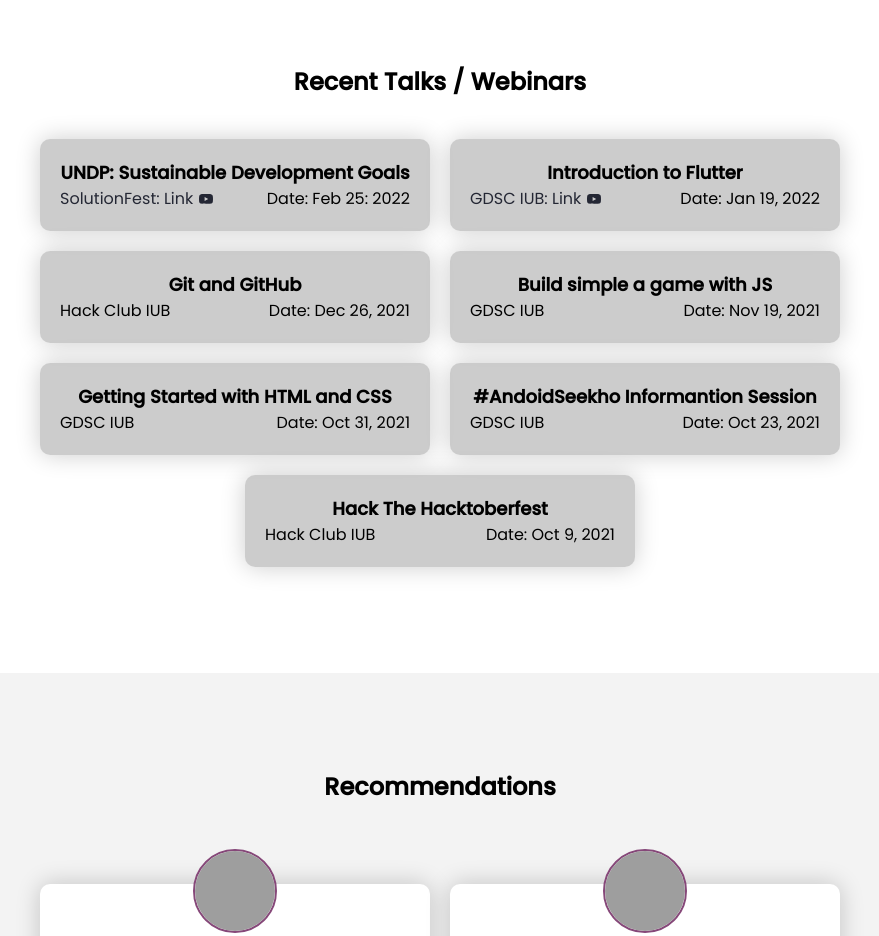
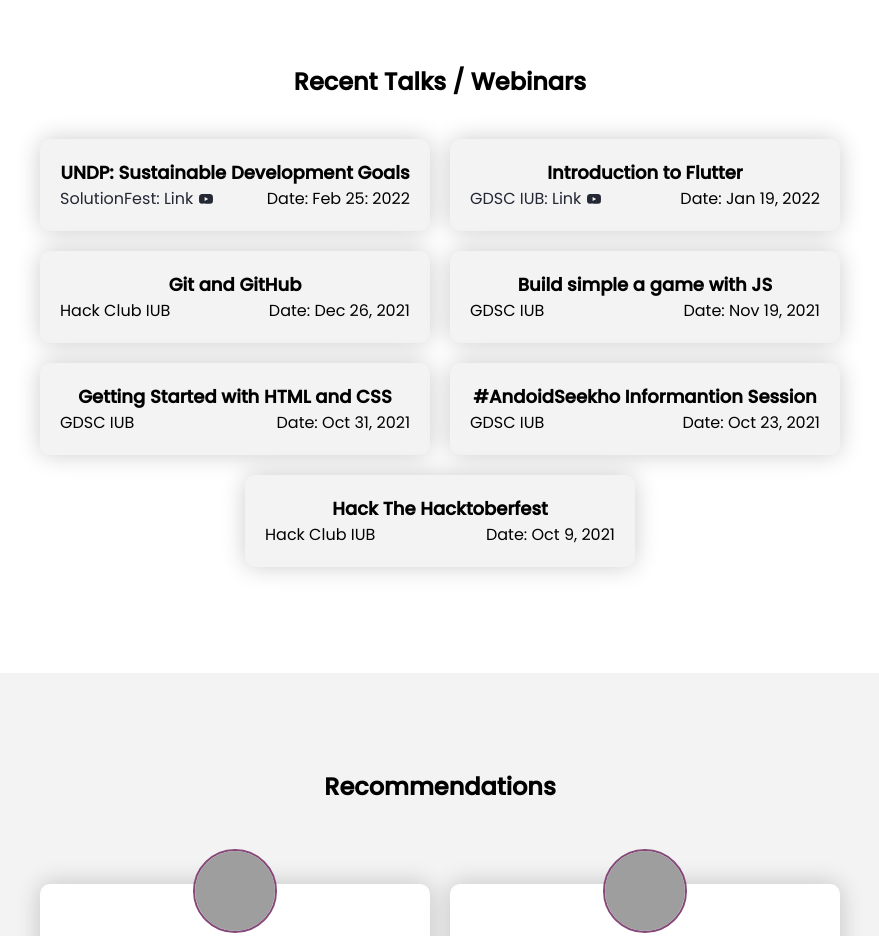
Before and after one commit to sharjeelyunus/sharjeelyunus.github.io, a Next.js app: page / in a window 1280 px wide. Shown: the part 2640-3576 px from the top of the page, without its empty margins (200-1079 px from the left). Built offline with nearby package versions, Linux system fonts and the light colour scheme; no server answers; grey boxes are pictures that could not be loaded.

Commit message:
🐛 FIX

```diff
--- a/components/Webinar/Webinar.module.css
+++ b/components/Webinar/Webinar.module.css
@@ -10,7 +10,7 @@
   margin-top: 30px;
 }
 .webinar {
-  background-color: var(--color-nav-bg);
+  background-color: var(--color-primary-accent);
   width: 350px;
   margin: 10px;
   padding: 20px;
```
